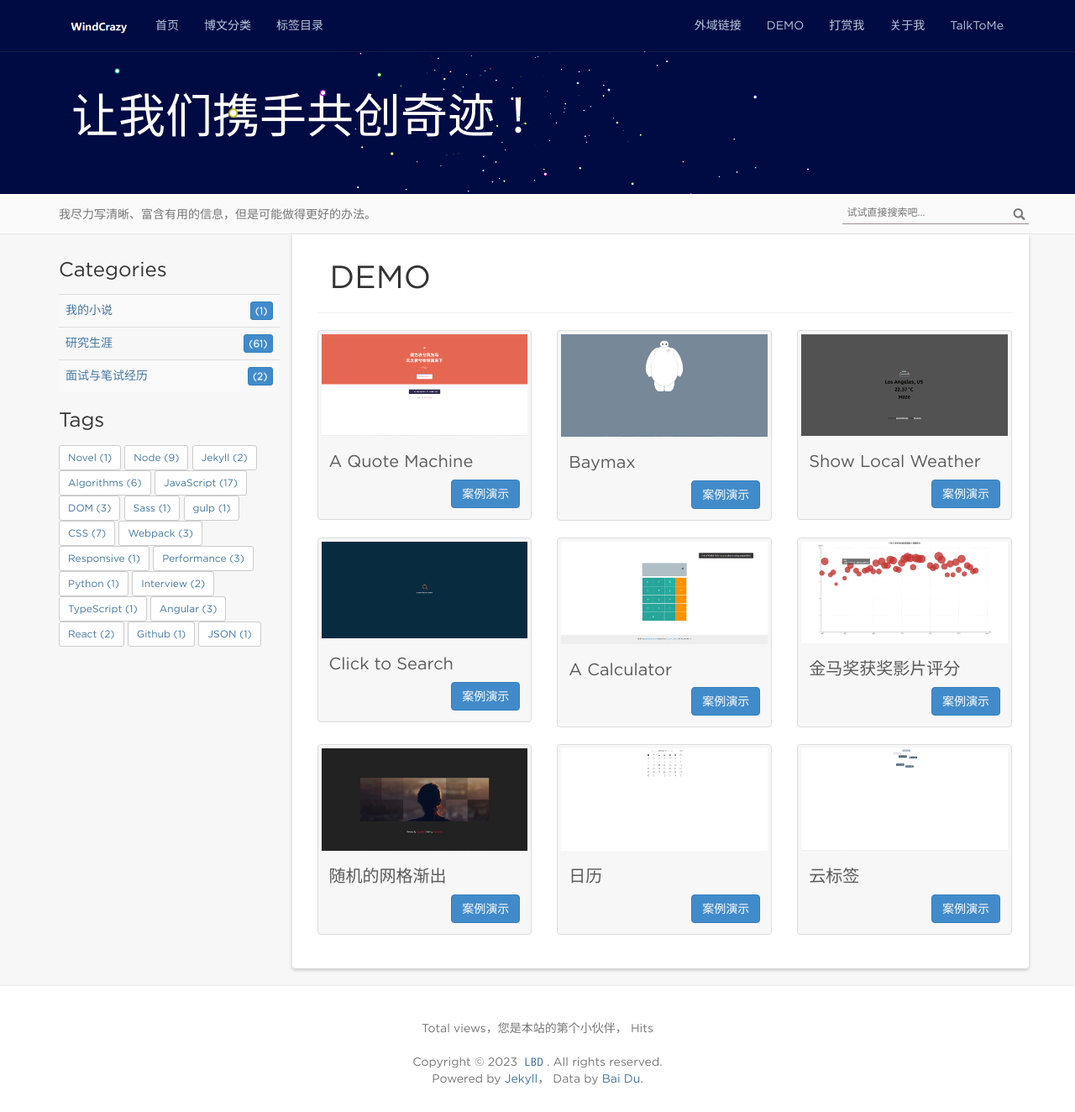
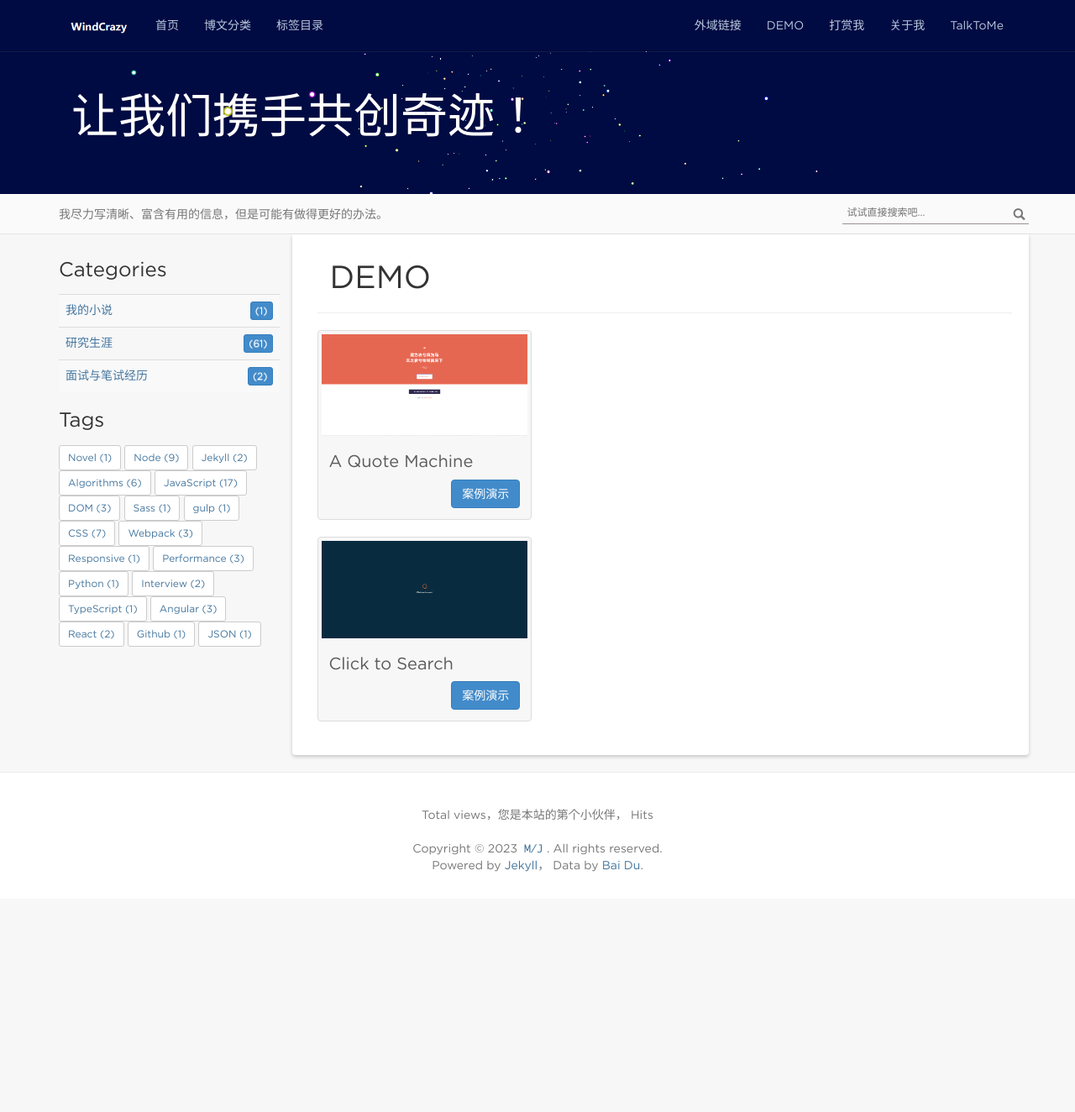
Before and after one commit to windcrazy123/windcrazy123.github.io, a Jekyll site: the page built from effects/index.html, in a window 1280 px wide and 1324 px high. Shown: the whole window at 84% size. Built offline with Jekyll 4.4.1, drawn with Linux system fonts in a browser that asks for light colours; nearby versions of some CDN libraries; comment, search, counter and statistics services are not loaded.

Commit message:
change some

```diff
--- a/_config.yml
+++ b/_config.yml
@@ -3,12 +3,12 @@ name: WindCrazy
 email: liubenwind@gmail.com
 author: LBD
 url: http://windcrazy.com
-resume_site: http://windcrazy.com/me/
+resume_site: http://maoxiaoke.com/me/
 github: https://github.com/windcrazy123
 baseurl: ""  #根目录
 description: 源码之下，了无秘密
 motto: 让我们携手共创奇迹！
-banner: 我尽力写清晰、富含有用的信息，但是可能做得更好的办法。
+banner: 我尽力写清晰、富含有用的信息，但是可能有做得更好的办法。
 #permalink: /:categories/:year/:month/:day/:title/
 permalink: /:year/:month/:day/:title/
 excerpt_separator:  '<!-- more -->' #文章摘要
--- a/_includes/footer.html
+++ b/_includes/footer.html
@@ -4,7 +4,7 @@
             <p>Total <span id="busuanzi_value_site_pv"></span> views，您是本站的第<span id="busuanzi_value_site_uv"></span>个小伙伴，<span id="busuanzi_value_page_pv"></span> Hits</p><br/>
     </div>
 	<div class="container">
-		<p class="copyright">Copyright &copy; {{ site.time | date: '%Y' }} <a href="{{site.resume_site}}" target="_blank"><code>{{ site.author }}</code></a>. All rights reserved. </p>
+		<p class="copyright">Copyright &copy; {{ site.time | date: '%Y' }} <a href="{{site.resume_site}}" target="_blank"><code>M/J</code></a>. All rights reserved. </p>
 		<p>Powered by <a href="http://jekyllrb.com" target="_blank">Jekyll</a>， Data by <a href="https://tongji.baidu.com/web/23811489/overview/index" target="_blank">Bai Du</a>.</p>
 	</div>
 	<ul id="gotop"><li><span>TOP</span></li></ul>
--- a/effects/index.html
+++ b/effects/index.html
@@ -15,25 +15,8 @@ date: 2017-04-18 09:00:00 +0800
             </div>
         </div>
     </div>
-    <div class="col-sm-6 col-md-4">
-        <div class="thumbnail">
-            <img src="/effects/images/demo-baymax.png" alt="Baymax!">
-            <div class="caption clearfix">
-                <h4><a class="posts-list-name" href="/effects/demo/demo-baymax/index.html" target="_blank">Baymax</a></h4>
-                <a class="btn btn-primary pull-right" href="/effects/demo/demo-baymax/index.html" target="_blank">案例演示</a>
-            </div>
-        </div>
-    </div>
-    <div class="col-sm-6 col-md-4">
-        <div class="thumbnail">
-            <img src="/effects/images/demo-weather.png" alt="Show Local Weather!">
-            <div class="caption clearfix">
-                <h4><a class="posts-list-name" href="/effects/demo/demo-weather/index.html" target="_blank">Show Local Weather</a></h4>
-                <a class="btn btn-primary pull-right" href="/effects/demo/demo-weather/index.html" target="_blank">案例演示</a>
-            </div>
-        </div>
-    </div>
 </div>
+<!-- 一行包括三列,现在的页面呈现的是两行一列 -->
 <div class="row">
     <div class="col-sm-6 col-md-4">
         <div class="thumbnail">
@@ -44,51 +27,4 @@ date: 2017-04-18 09:00:00 +0800
             </div>
         </div>
     </div>
-    <div class="col-sm-6 col-md-4">
-        <div class="thumbnail">
-            <img src="/effects/images/demo-cal.png" alt="A Calculator using Materialize">
-            <div class="caption clearfix">
-                <h4><a class="posts-list-name" href="/effects/demo-calculator-materialize/index.html" target="_blank">A Calculator</a></h4>
-                <a class="btn btn-primary pull-right" href="/effects/demo/demo-calculator-materialize/index.html" target="_blank">案例演示</a>
-            </div>
-        </div>
-    </div>
-    <div class="col-sm-6 col-md-4">
-        <div class="thumbnail">
-            <img src="/effects/images/demo-echart.png" alt="A Chart using EChart">
-            <div class="caption clearfix">
-                <h4><a class="posts-list-name" href="/effects/demo-echart/index.html" target="_blank">金马奖获奖影片评分</a></h4>
-                <a class="btn btn-primary pull-right" href="/effects/demo/demo-echart/index.html" target="_blank">案例演示</a>
-            </div>
-        </div>
-    </div>
 </div>
-<div class="row">
-    <div class="col-sm-6 col-md-4">
-        <div class="thumbnail">
-            <img src="/effects/images/demo-random-overlay-gird-fade.png" alt="随机的网格渐出">
-            <div class="caption clearfix">
-                <h4><a class="posts-list-name" href="/effects/demo-random-overlay-gird-fade/index.html" target="_blank">随机的网格渐出</a></h4>
-                <a class="btn btn-primary pull-right" href="/effects/demo/demo-random-overlay-gird-fade/index.html" target="_blank">案例演示</a>
-            </div>
-        </div>
-    </div>
-    <div class="col-sm-6 col-md-4">
-        <div class="thumbnail">
-            <img src="/effects/images/demo-calender.png" alt="日历控件">
-            <div class="caption clearfix">
-                <h4><a class="posts-list-name" href="/effects/demo-calender/index.html" target="_blank">日历</a></h4>
-                <a class="btn btn-primary pull-right" href="/effects/demo/demo-calender/index.html" target="_blank">案例演示</a>
-            </div>
-        </div>
-    </div>
-    <div class="col-sm-6 col-md-4">
-        <div class="thumbnail">
-            <img src="/effects/images/demo-tagscloud.png" alt="云标签">
-            <div class="caption clearfix">
-                <h4><a class="posts-list-name" href="/effects/demo-tagscloud/index.html" target="_blank">云标签</a></h4>
-                <a class="btn btn-primary pull-right" href="/effects/demo/demo-tagscloud/index.html" target="_blank">案例演示</a>
-            </div>
-        </div>
-    </div>
-</div>
```
Also changed, not shown: me/index.html (+18 -18 lines), reference.md (+2 -1 lines), talktome/js/index.js (+7 -7 lines).
